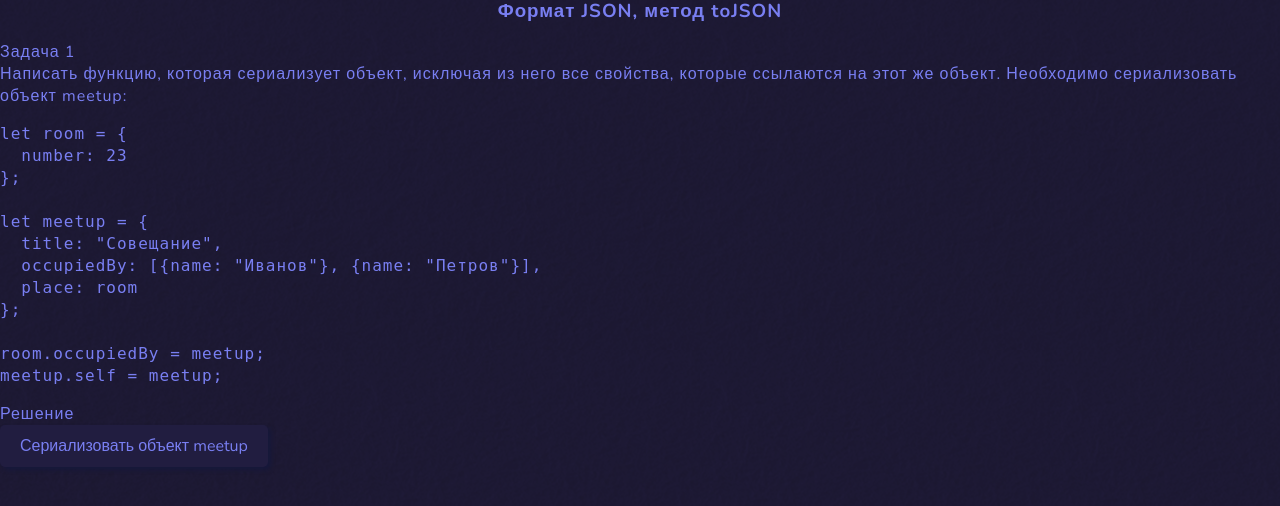
After one commit to pew-rivza/learning, a PHP site: template Vanilla/Pages/1_Language/Data_Types/themes/JSON.php in a window 1280 px wide. The commit adds this page. Shown: the top 506 px of the page. Run offline with PHP 8.4, Linux system fonts and the light colour scheme; the template is opened without the code that fills it, so the values that code supplies are empty.

Commit message:
JS JSON theme done

```diff
--- /dev/null
+++ b/Vanilla/Code/1_Language/Data_Types/JSON.js
@@ -0,0 +1,28 @@
+'use strict';
+
+function toJSONExcludeCircular(obj) {
+    function replacer(key, value) {
+        return value === obj && key !== "" ?
+            undefined : value;
+    }
+
+    return JSON.stringify(obj, replacer,2);
+}
+
+function serializeMeetup() {
+    let room = {
+        number: 23
+    };
+
+    let meetup = {
+        title: "Совещание",
+        occupiedBy: [{name: "Иванов"}, {name: "Петров"}],
+        place: room,
+        keke1: 123
+    };
+
+    room.occupiedBy = meetup;
+    meetup.self = meetup;
+
+    alert( toJSONExcludeCircular(meetup) );
+}
--- a/Vanilla/Pages/1_Language/Data_Types/index.php
+++ b/Vanilla/Pages/1_Language/Data_Types/index.php
@@ -23,7 +23,7 @@ include_once __DIR__ . "/../../common/Menu.php";
             <li><a href="#map-n-set">Map и Set</a></li>
             <li><a href="#object-kve">Object.keys, values, entries</a></li>
             <li><a href="#date">Дата и время</a></li>
-            <li><a href="#switch">Формат JSON, метод toJSON</a></li>
+            <li><a href="#json">Формат JSON, метод toJSON</a></li>
         </ul>
     </div>
     <div class="content">
@@ -36,5 +36,6 @@ include_once __DIR__ . "/../../common/Menu.php";
         <? include_once __DIR__ . "/themes/MapNSet.php"; ?>
         <? include_once __DIR__ . "/themes/ObjectKVE.php"; ?>
         <? include_once __DIR__ . "/themes/Date.php"; ?>
+        <? include_once __DIR__ . "/themes/JSON.php"; ?>
     </div>
 </div>
--- /dev/null
+++ b/Vanilla/Pages/1_Language/Data_Types/themes/JSON.php
@@ -0,0 +1,30 @@
+<?php
+?>
+
+<script src="/Vanilla/Code/1_Language/Data_Types/JSON.js"></script>
+
+<div class="theme">
+    <h3 id="json">Формат JSON, метод toJSON</h3>
+    <div class="task">
+        <div class="header">Задача 1</div>
+        Написать функцию, которая сериализует объект, исключая из него все свойства,
+        которые ссылаются на этот же объект. Необходимо сериализовать объект meetup:
+<pre>
+let room = {
+  number: 23
+};
+
+let meetup = {
+  title: "Совещание",
+  occupiedBy: [{name: "Иванов"}, {name: "Петров"}],
+  place: room
+};
+
+room.occupiedBy = meetup;
+meetup.self = meetup;
+</pre>
+
+        <div class="header">Решение</div>
+        <button onclick="serializeMeetup();">Сериализовать объект meetup</button>
+    </div>
+</div>
```
